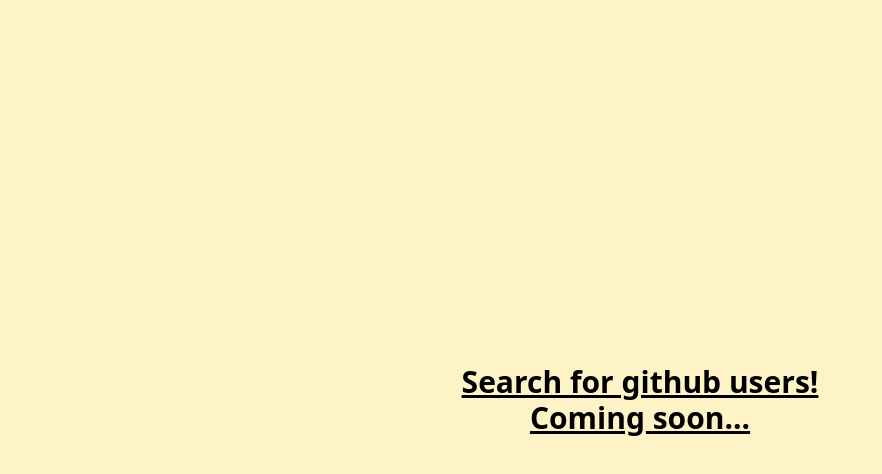
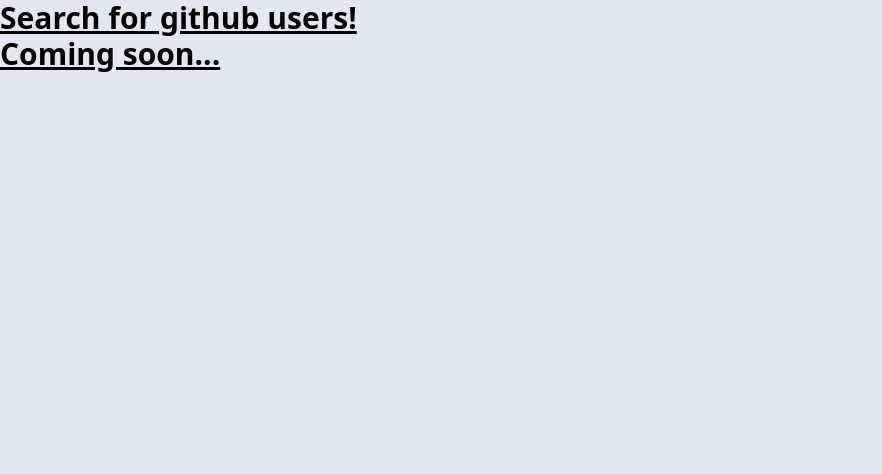
Before and after one commit to PavelKochetkov/search-for-github-users, a React (Vite) app: page / in a window 1280 px wide. Shown: the top 474 px of the page, without its empty margins (0-882 px from the left). Built offline with nearby package versions, Linux system fonts and the light colour scheme.

Commit message:
initializing the application launch, connecting the interpolation library

```diff
--- a/package.json
+++ b/package.json
@@ -10,13 +10,16 @@
     "preview": "vite preview"
   },
   "dependencies": {
+    "i18next": "^24.0.2",
     "react": "^18.3.1",
-    "react-dom": "^18.3.1"
+    "react-dom": "^18.3.1",
+    "react-i18next": "^15.1.3"
   },
   "devDependencies": {
     "@eslint/js": "^9.15.0",
     "@types/react": "^18.3.12",
     "@types/react-dom": "^18.3.1",
+    "@types/react-i18next": "^7.8.3",
     "@vitejs/plugin-react-swc": "^3.5.0",
     "autoprefixer": "^10.4.20",
     "eslint": "^9.15.0",
--- a/src/App.tsx
+++ b/src/App.tsx
@@ -1,11 +1,11 @@
-function App() {
+const App = () => {
 
   return (
-    <div className="flex flex-col text-3xl font-bold underline justify-center items-center h-screen w-full bg-amber-100">
-      <div>Search for github users!</div>
-      <div>Coming soon...</div>
+    <div className="flex flex-col h-screen w-full bg-slate-200">
+      <div className="text-3xl font-bold underline">Search for github users!</div>
+      <div className="text-3xl font-bold underline">Coming soon...</div>
     </div>
   );
-}
+};
 
 export default App;
--- /dev/null
+++ b/src/init.tsx
@@ -0,0 +1,25 @@
+import { ReactElement } from "react";
+import i18next, {i18n} from "i18next";
+import { I18nextProvider } from "react-i18next";
+import App from "./App";
+import resources from './locales/index';
+
+const init = async (): Promise<ReactElement> => {
+  const i18nextInstance: i18n = i18next.createInstance();
+  await i18nextInstance.init({
+    debug: false,
+    lng: 'ru',
+    resources,
+    interpolation: {
+      escapeValue: false,
+    },
+  });
+
+  return (
+    <I18nextProvider i18n={i18nextInstance}>
+      <App />
+    </I18nextProvider>
+  );
+};
+
+export default init;
--- /dev/null
+++ b/src/locales/index.ts
@@ -0,0 +1,5 @@
+import ru from "./ru";
+
+export default {
+  ru,
+};
--- /dev/null
+++ b/src/locales/ru.ts
@@ -0,0 +1 @@
+export default {};
--- a/src/main.tsx
+++ b/src/main.tsx
@@ -1,10 +1,16 @@
 import { StrictMode } from 'react';
 import { createRoot } from 'react-dom/client';
 import './index.css';
-import App from './App.tsx';
+import init from './init';
 
-createRoot(document.getElementById('root')!).render(
-  <StrictMode>
-    <App />
-  </StrictMode>,
-);
+const run = async (): Promise<void> => {
+  const root = createRoot(document.getElementById('root')!);
+  const app = await init();
+  root.render(
+    <StrictMode>
+      {app}
+    </StrictMode>,
+  );
+};
+
+run();
--- a/vite.config.ts
+++ b/vite.config.ts
@@ -1,5 +1,5 @@
-import { defineConfig } from 'vite'
-import react from '@vitejs/plugin-react-swc'
+import { defineConfig } from 'vite';
+import react from '@vitejs/plugin-react-swc';
 
 // https://vite.dev/config/
 export default defineConfig({
@@ -11,4 +11,4 @@
       usePolling: true,
     },
   },
-})
+});
```
Also changed, not shown: 1 other file (tests, documents, lock files or other folders).
